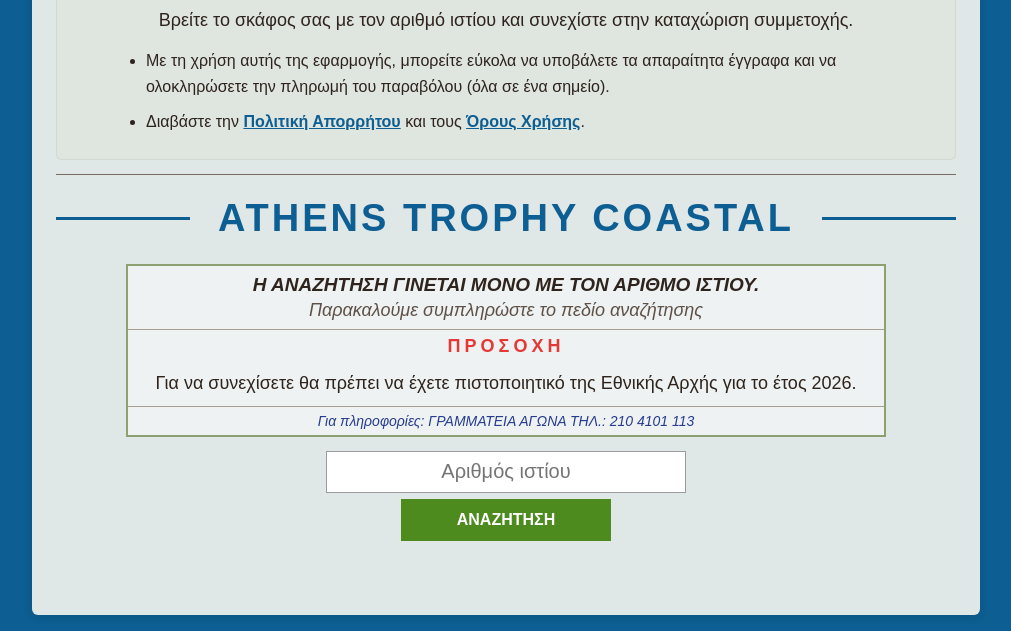
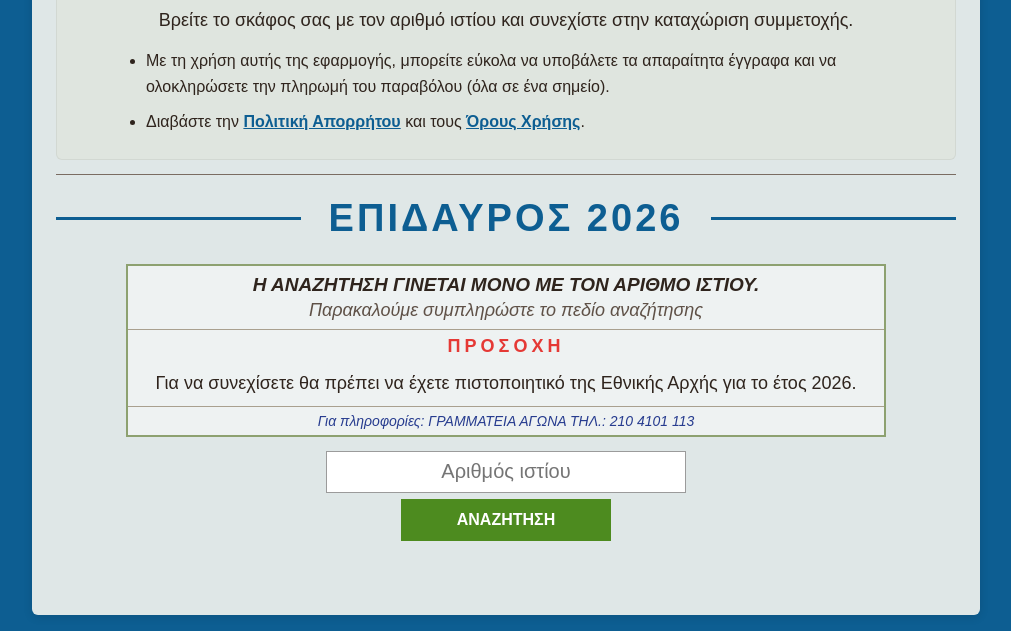
Before and after one commit to SailingRaceEntryFlow/EPIDAVROS_2026, a plain HTML site: page index.html in a window 1280 px wide. Shown: the part 222-853 px from the top of the page, without its empty margins (134-1145 px from the left). Drawn offline with Linux system fonts and the light colour scheme.

```diff
--- a/index.html
+++ b/index.html
@@ -474,7 +474,7 @@
 
     const EVENT_LOGO = "https://github.com/jsamartzis-png/logos/blob/main/logo_EntryFlow_removebg-preview.png?raw=true";
     const EVENT_BACKGROUND = "background.jpg";
-    const EVENT_TITLE = "ATHENS TROPHY COASTAL";
+    const EVENT_TITLE = "ΕΠΙΔΑΥΡΟΣ 2026";
 
     const EVENT_NOTES = [
   "Με τη χρήση αυτής της εφαρμογής, μπορείτε εύκολα να υποβάλετε τα απαραίτητα έγγραφα και να ολοκληρώσετε την πληρωμή του παραβόλου (όλα σε ένα σημείο).",
```
